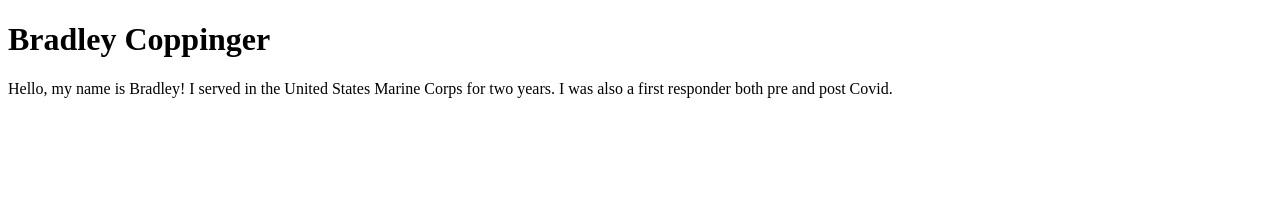
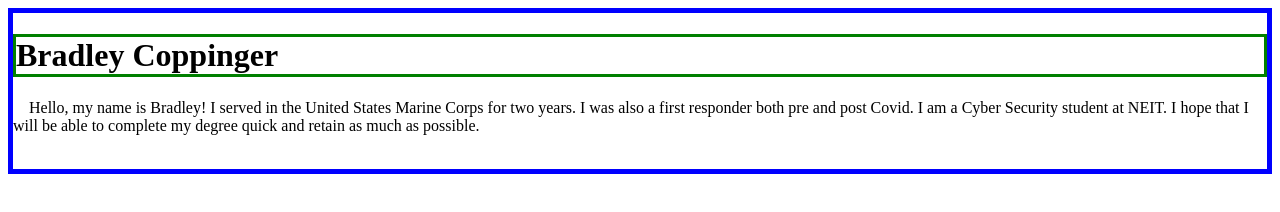
Before and after one commit to Bradcop1775/SE111_202340, a plain HTML site: page w1/index.html in a window 1280 px wide. Drawn offline with Linux system fonts and the light colour scheme.

Commit message:
start of w1 assignment

```diff
--- a/w1/index.html
+++ b/w1/index.html
@@ -4,12 +4,21 @@
     <meta charset="UTF-8">
     <meta http-equiv="X-UA-Compatible" content="IE=edge">
     <meta name="viewport" content="width=device-width, initial-scale=1.0">
+    <meta name="description" content="Week 1">
+    <meta name="author" content="Bradley Coppinger">
     <title>Document</title>
 </head>
-<body>
+<body style="border:5px solid blue">
     <div>
-        <h1>Bradley Coppinger</h1>
-        <p>Hello, my name is Bradley! I served in the United States Marine Corps for two years. I was also a first responder both pre and post Covid. </p>
+        <h1 style="border:3px solid green">Bradley Coppinger</h1>
+        <p>&emsp;Hello, my name is Bradley! I served in the United States Marine Corps for two years.
+        I was also a first responder both pre and post Covid.
+        I am a Cyber Security student at NEIT.
+        I hope that I will be able to complete my degree quick and retain as much as possible.
+        <br>
+        <br>
+
+        </p>
     </div>
 </body>
 </html>
```
